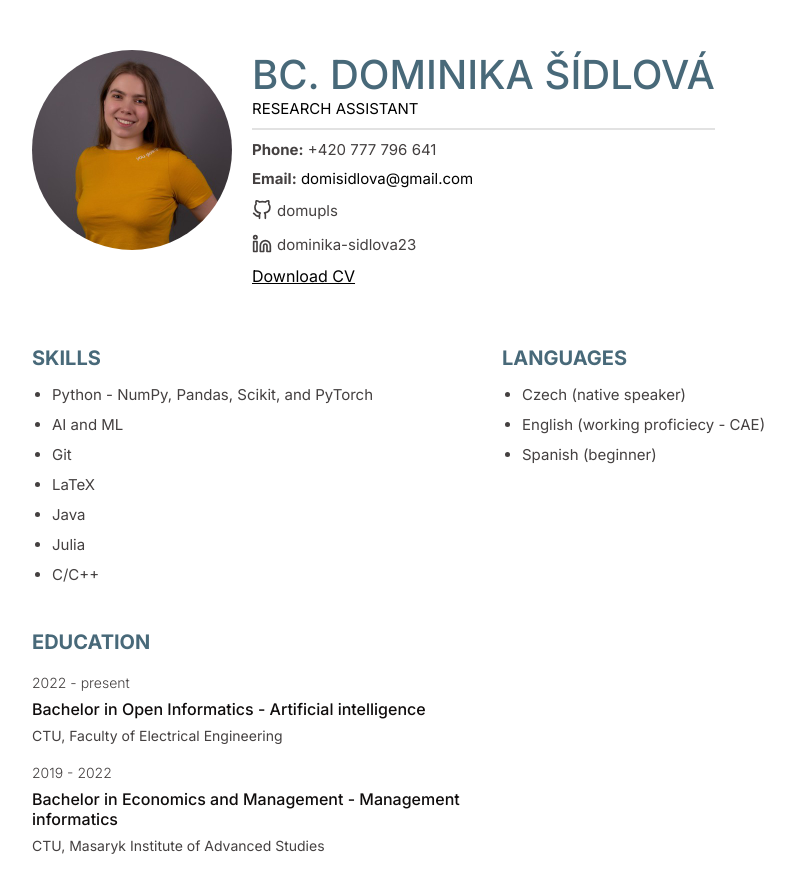
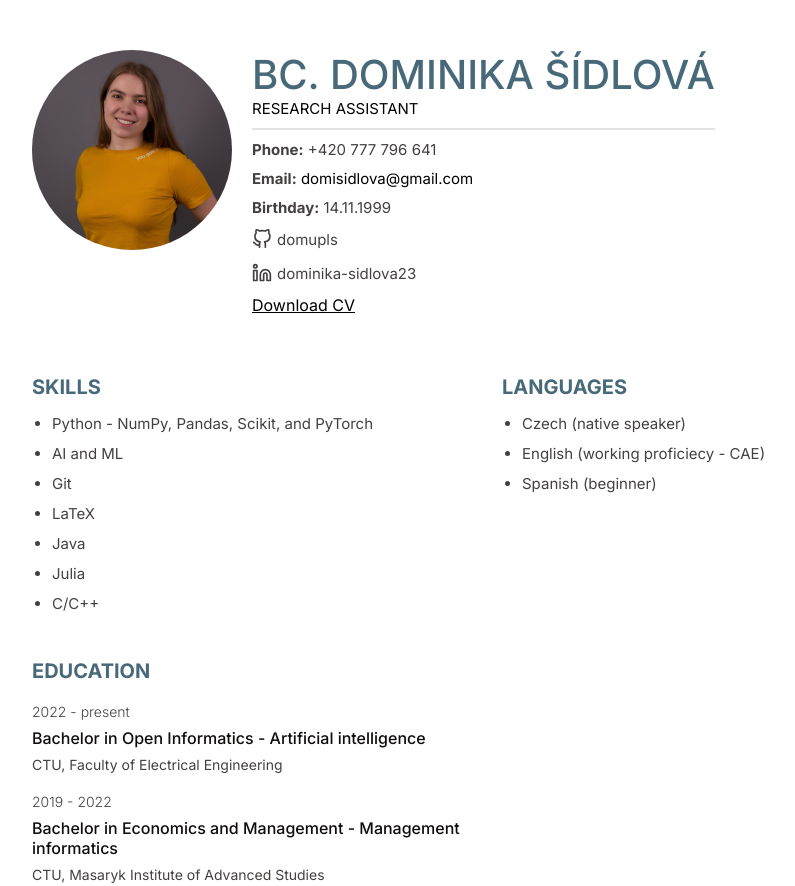
Before and after one commit to domupls/resume, a plain HTML site: page index.html in a window 1280 px wide. Shown: the top 886 px of the page, without its empty margins (158-953 px from the left). Drawn offline with nearby package versions, Linux system fonts and the light colour scheme.

Commit message:
add birthday

```diff
--- a/index.html
+++ b/index.html
@@ -29,6 +29,9 @@
                     <p class="description">
                         <strong>Email:</strong> <a href="mailto:sidlodo1@fel.cvut.cz">domisidlova@gmail.com</a>
                     </p>
+                    <p class="description">
+                      <strong>Birthday:</strong> 14.11.1999
+                  </p>
                 </div>
             </div>
 
--- a/style.css
+++ b/style.css
@@ -101,6 +101,7 @@ a {
 }
 .profile_profileImg {
     max-width: 200px;
+    border-radius: 50%;
 }
 .profile_name {
     color: var(--primary-color);
```
